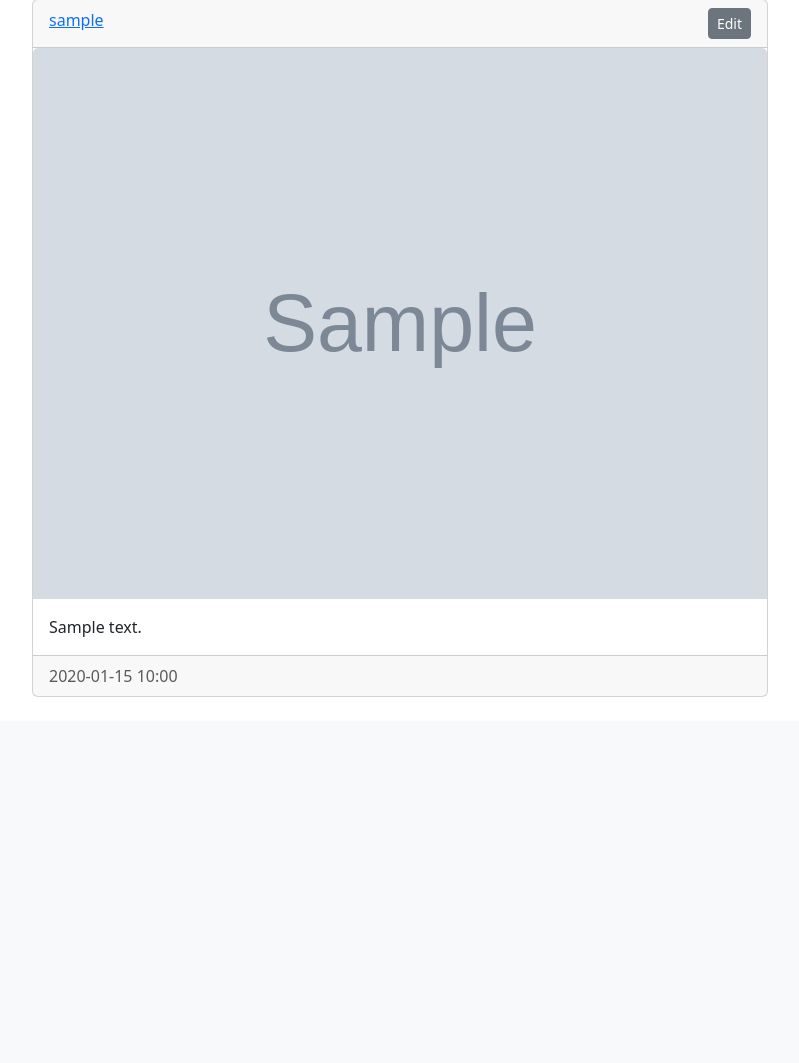
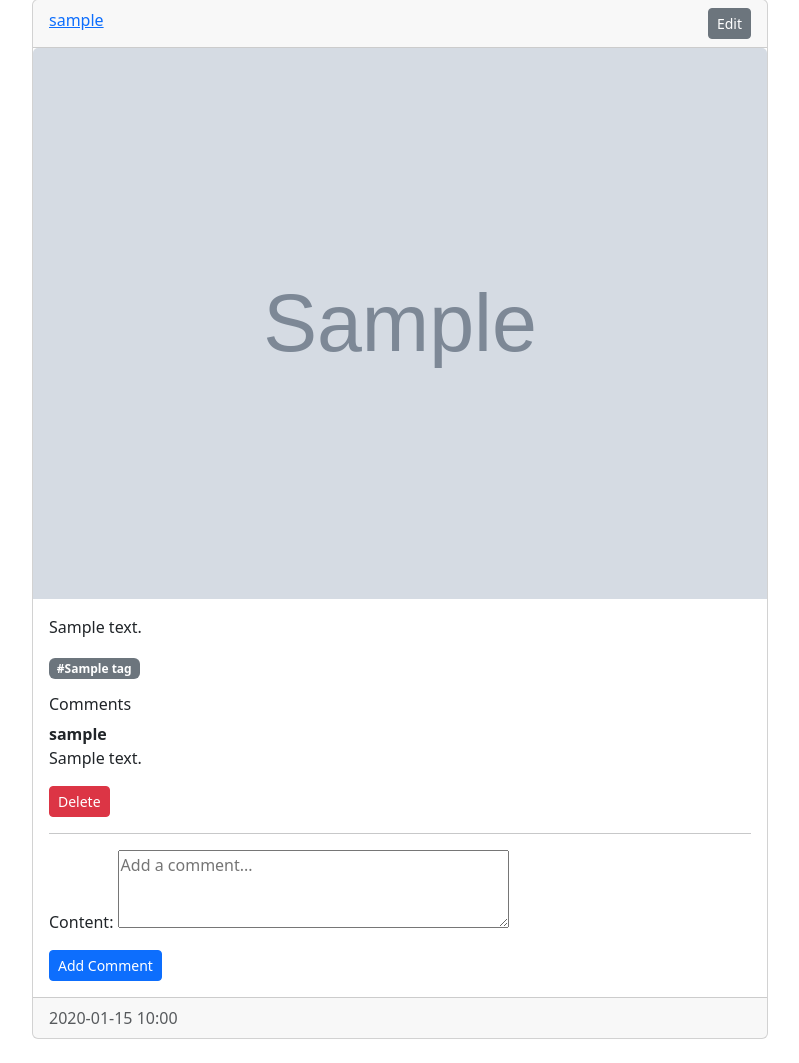
Before and after one commit to BE12-OZ/Pygram_Project, a Django app: page / in a window 1280 px wide. Shown: the part 175-1238 px from the top of the page, without its empty margins (240-1039 px from the left). Before the commit the page ends 872 px from the top, so only its background shows below. Run offline with Django 5.2, Linux system fonts and the light colour scheme; a user stored in the database is signed in; tables that the repository leaves empty hold one stand-in row (values such as "Sample post"); grey boxes marked "Sample" are stand-in pictures.

Commit message:
Feat: Add tag and comment functionality

```diff
--- a/posts/forms.py
+++ b/posts/forms.py
@@ -1,7 +1,17 @@
 from django import forms
-from .models import Post
+from .models import Post, Comment
 
 class PostForm(forms.ModelForm):
+    tags = forms.CharField(max_length=100, required=False, help_text='Enter tags separated by commas.')
+
     class Meta:
         model = Post
-        fields = ['image', 'content']
+        fields = ['image', 'content', 'tags']
+
+class CommentForm(forms.ModelForm):
+    class Meta:
+        model = Comment
+        fields = ['content']
+        widgets = {
+            'content': forms.Textarea(attrs={'rows': 3, 'placeholder': 'Add a comment...'})
+        }
--- a/posts/models.py
+++ b/posts/models.py
@@ -1,5 +1,11 @@
 from django.db import models
 from django.conf import settings
+
+class Tag(models.Model):
+    name = models.CharField(max_length=50, unique=True)
+
+    def __str__(self):
+        return self.name
 
 class Post(models.Model):
     author = models.ForeignKey(settings.AUTH_USER_MODEL, on_delete=models.CASCADE, related_name='posts')
@@ -8,6 +14,16 @@
     created_at = models.DateTimeField(auto_now_add=True)
     updated_at = models.DateTimeField(auto_now=True)
     likes = models.ManyToManyField(settings.AUTH_USER_MODEL, related_name='liked_posts', blank=True)
+    tags = models.ManyToManyField(Tag, blank=True, related_name='posts')
 
     def __str__(self):
         return f'{self.author.username} - {self.content[:20]}'
+
+class Comment(models.Model):
+    post = models.ForeignKey(Post, on_delete=models.CASCADE, related_name='comments')
+    author = models.ForeignKey(settings.AUTH_USER_MODEL, on_delete=models.CASCADE, related_name='comments')
+    content = models.TextField()
+    created_at = models.DateTimeField(auto_now_add=True)
+
+    def __str__(self):
+        return f'{self.author.username} - {self.content[:20]}'
--- a/posts/urls.py
+++ b/posts/urls.py
@@ -5,4 +5,7 @@
     path('', views.post_list, name='post_list'),
     path('create/', views.post_create, name='post_create'),
     path('<int:pk>/update/', views.post_update, name='post_update'),
+    path('tag/<str:tag_name>/', views.post_list, name='post_list_by_tag'),
+    path('<int:pk>/add_comment/', views.add_comment, name='add_comment'),
+    path('comment/<int:pk>/delete/', views.delete_comment, name='delete_comment'),
 ]
--- a/posts/views.py
+++ b/posts/views.py
@@ -1,14 +1,19 @@
 from django.shortcuts import render, redirect, get_object_or_404
 from django.contrib.auth.decorators import login_required
-from .models import Post
-from .forms import PostForm
+from .models import Post, Tag, Comment
+from .forms import PostForm, CommentForm
 from django.core.paginator import Paginator
 from django.http import JsonResponse
 from django.template.loader import render_to_string
 
 @login_required
-def post_list(request):
-    posts = Post.objects.all().order_by('-created_at')
+def post_list(request, tag_name=None):
+    if tag_name:
+        tag = get_object_or_404(Tag, name=tag_name)
+        posts = Post.objects.filter(tags=tag).order_by('-created_at')
+    else:
+        posts = Post.objects.all().order_by('-created_at')
+
     paginator = Paginator(posts, 5)  # 한 페이지에 5개씩 표시
     page_number = request.GET.get('page')
     page_obj = paginator.get_page(page_number)
@@ -20,11 +25,11 @@
             next_page_number = None
         html = render_to_string(
             'posts/_post_list.html',
-            {'posts': page_obj, 'page_obj': page_obj}
+            {'posts': page_obj, 'page_obj': page_obj, 'comment_form': CommentForm()}
         )
         return JsonResponse({'html': html, 'has_next': page_obj.has_next(), 'next_page_number': next_page_number})
 
-    return render(request, 'posts/post_list.html', {'posts': page_obj, 'page_obj': page_obj})
+    return render(request, 'posts/post_list.html', {'posts': page_obj, 'page_obj': page_obj, 'tag': tag_name, 'comment_form': CommentForm()})
 
 @login_required
 def post_create(request):
@@ -34,6 +39,14 @@
             post = form.save(commit=False)
             post.author = request.user
             post.save()
+
+            tag_names = form.cleaned_data['tags'].split(',')
+            for tag_name in tag_names:
+                tag_name = tag_name.strip()
+                if tag_name:
+                    tag, created = Tag.objects.get_or_create(name=tag_name)
+                    post.tags.add(tag)
+
             return redirect('post_list')
     else:
         form = PostForm()
@@ -48,8 +61,64 @@
     if request.method == 'POST':
         form = PostForm(request.POST, request.FILES, instance=post)
         if form.is_valid():
-            form.save()
+            post = form.save()
+            post.tags.clear()
+            tag_names = form.cleaned_data['tags'].split(',')
+            for tag_name in tag_names:
+                tag_name = tag_name.strip()
+                if tag_name:
+                    tag, created = Tag.objects.get_or_create(name=tag_name)
+                    post.tags.add(tag)
+
             return redirect('post_list')
     else:
-        form = PostForm(instance=post)
+        form = PostForm(instance=post, initial={'tags': ', '.join([tag.name for tag in post.tags.all()])})
     return render(request, 'posts/post_form.html', {'form': form, 'post': post})
+
+
+@login_required
+def post_delete(request, pk):
+    post = get_object_or_404(Post, pk=pk)
+    if post.author != request.user:
+        return redirect('post_list')
+
+    if request.method == 'POST':
+        post.delete()
+        return redirect('post_list')
+    return render(request, 'posts/post_confirm_delete.html', {'post': post})
+
+@login_required
+def toggle_like(request, pk):
+    post = get_object_or_404(Post, pk=pk)
+    user = request.user
+    if user in post.likes.all():
+        post.likes.remove(user)
+        liked = False
+    else:
+        post.likes.add(user)
+        liked = True
+    return JsonResponse({'liked': liked, 'likes_count': post.likes.count()})
+
+@login_required
+def add_comment(request, pk):
+    post = get_object_or_404(Post, pk=pk)
+    if request.method == 'POST':
+        form = CommentForm(request.POST)
+        if form.is_valid():
+            comment = form.save(commit=False)
+            comment.post = post
+            comment.author = request.user
+            comment.save()
+            return redirect('post_list')
+    return redirect('post_list')
+
+@login_required
+def delete_comment(request, pk):
+    comment = get_object_or_404(Comment, pk=pk)
+    if comment.author != request.user:
+        return redirect('post_list')
+
+    if request.method == 'POST':
+        comment.delete()
+        return redirect('post_list')
+    return redirect('post_list')
--- a/templates/posts/_post_list.html
+++ b/templates/posts/_post_list.html
@@ -11,6 +11,34 @@
         {% endif %}
         <div class="card-body">
             <p class="card-text">{{ post.content }}</p>
+            <div class="tags">
+                {% for tag in post.tags.all %}
+                    <a href="{% url 'post_list_by_tag' tag.name %}" class="badge bg-secondary text-decoration-none">#{{ tag.name }}</a>
+                {% endfor %}
+            </div>
+            <div class="comments mt-3">
+                <h6>Comments</h6>
+                {% for comment in post.comments.all %}
+                    <div class="comment">
+                        <strong>{{ comment.author.username }}</strong>
+                        <p>{{ comment.content }}</p>
+                        {% if comment.author == request.user %}
+                            <form action="{% url 'delete_comment' comment.pk %}" method="post" class="d-inline">
+                                {% csrf_token %}
+                                <button type="submit" class="btn btn-sm btn-danger">Delete</button>
+                            </form>
+                        {% endif %}
+                    </div>
+                {% empty %}
+                    <p>No comments yet.</p>
+                {% endfor %}
+            </div>
+            <hr>
+            <form action="{% url 'add_comment' post.pk %}" method="post">
+                {% csrf_token %}
+                {{ comment_form.as_p }}
+                <button type="submit" class="btn btn-primary btn-sm">Add Comment</button>
+            </form>
         </div>
         <div class="card-footer text-muted">
             {{ post.created_at|date:"Y-m-d H:i" }}
--- a/templates/posts/post_list.html
+++ b/templates/posts/post_list.html
@@ -6,6 +6,9 @@
 <div class="row">
     <div class="col-md-8 offset-md-2">
         <a href="{% url 'post_create' %}" class="btn btn-primary my-3">Create Post</a>
+        {% if tag %}
+            <h2>Posts tagged with "{{ tag }}"</h2>
+        {% endif %}
         <div id="post-list-container">
             {% include 'posts/_post_list.html' %}
         </div>
```
Also changed, not shown: posts/admin.py (+11 -1 lines), posts/migrations/0003_tag_comment_post_tags.py (added).
